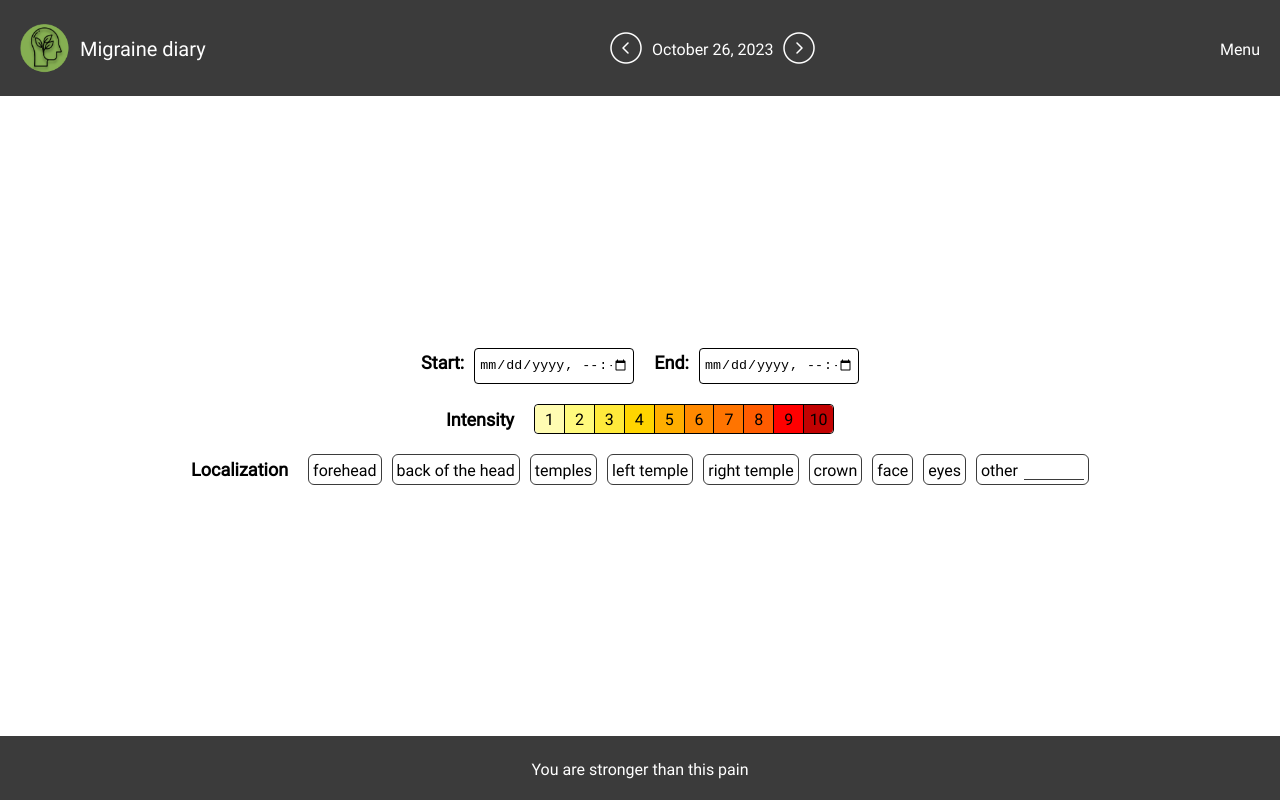
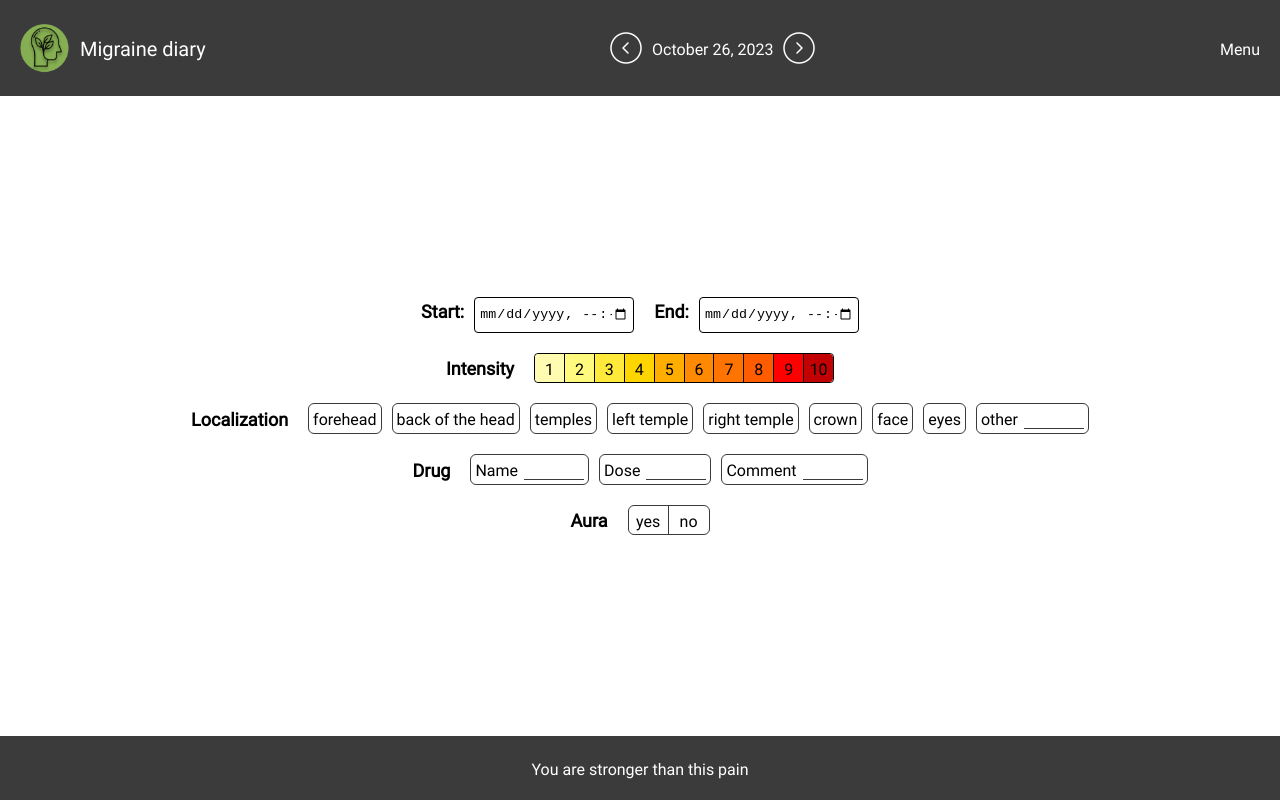
Before and after one commit to Raushaniam/migraine-diary, a React app: page / in a window 1280 px wide. Built offline with nearby package versions, Linux system fonts and the light colour scheme.

Commit message:
feat: add Aura Component with basic styles

```diff
--- /dev/null
+++ b/src/app/components/Main/Aura/Aura.scss
@@ -0,0 +1,34 @@
+@import "../../../constants/variables.scss";
+
+.Aura {
+  @include flexible();
+  gap: 20px;
+
+  .Title {
+    font-size: 18px;
+    font-weight: 600;
+  }
+
+  .AuraContainer {
+    @include flexible();
+    border: 1px solid $LightBlack;
+    border-radius: 6px;
+
+    .Yes {
+      border-right: 1px solid $LightBlack;
+    }
+
+    .Yes, .No {
+      padding: 4px;
+      width: 40px;
+      height: 28px;
+      display: flex;
+      align-items: center;
+      justify-content: center;
+
+      .Input {
+        display: none;
+      }
+    }
+  }
+}
--- /dev/null
+++ b/src/app/components/Main/Aura/Aura.tsx
@@ -0,0 +1,17 @@
+import React, {FC} from "react";
+import {IAura} from "./IAura";
+import "./Aura.scss";
+
+export const Aura:FC<IAura> = ({title, yes, no}) => {
+    return <div className="Aura">
+        <div className="Title">{title}</div>
+        <div className="AuraContainer">
+            <label className="Yes" htmlFor="inputYes">{yes}
+                <input className="Input" type="radio" id="inputYes"/>
+            </label>
+            <label className="No" htmlFor="inputNo">{no}
+                <input className="Input" type="radio" id="inputNo" checked/>
+            </label>
+        </div>
+    </div>
+}
--- /dev/null
+++ b/src/app/components/Main/Aura/IAura.ts
@@ -0,0 +1,5 @@
+export interface IAura {
+    title: string,
+    yes: string,
+    no: string,
+}
--- a/src/app/components/Main/Drug/Drug.scss
+++ b/src/app/components/Main/Drug/Drug.scss
@@ -0,0 +1,29 @@
+@import "../../../constants/variables.scss";
+
+.Drug {
+  @include flexible();
+  gap: 20px;
+
+  .Title {
+    font-size: 18px;
+    font-weight: 600;
+  }
+
+  .DrugContainer {
+    @include flexible();
+    gap: 10px;
+
+    .Name, .Dose, .Comment {
+      border: 1px solid $LightBlack;
+      border-radius: 6px;
+      padding: 4px;
+
+      .Input {
+        border: none;
+        border-bottom: 1px solid $LightBlack;
+        width: 60px;
+        margin-left: 6px;
+      }
+    }
+  }
+}
--- a/src/app/components/Main/Drug/Drug.tsx
+++ b/src/app/components/Main/Drug/Drug.tsx
@@ -0,0 +1,20 @@
+import React, {FC} from "react";
+import {IDrug} from "./IDrug";
+import "./Drug.scss";
+
+export const Drug: FC<IDrug> = ({title, dose, name, comment}) => {
+    return <div className="Drug">
+        <div className="Title">{title}</div>
+        <div className="DrugContainer">
+            <label className="Name" htmlFor="inputName">{name}
+                <input className="Input" id="inputName"/>
+            </label>
+            <label className="Dose" htmlFor="inputDose">{dose}
+                <input className="Input" id="inputDose"/>
+            </label>
+            <label className="Comment" htmlFor="drugComment">{comment}
+                <input className="Input" type="text" id="drugComment"/>
+            </label>
+        </div>
+    </div>
+}
--- a/src/app/components/Main/Drug/IDrug.ts
+++ b/src/app/components/Main/Drug/IDrug.ts
@@ -0,0 +1,6 @@
+export interface IDrug {
+    title: string,
+    name: string,
+    dose: string,
+    comment: string,
+}
--- a/src/app/components/Main/Main.tsx
+++ b/src/app/components/Main/Main.tsx
@@ -5,6 +5,8 @@ import {Time} from "./Time/Time";
 import {Dictionary} from "../../constants/Dictionary";
 import {Intensity} from "./Intensity/Intensity";
 import {Localization} from "./Localization/Localization";
+import {Drug} from "./Drug/Drug";
+import {Aura} from "./Aura/Aura";
 
 export const Main: FC<IMain> = () => {
     return <div className="Main">
@@ -22,5 +24,12 @@ export const Main: FC<IMain> = () => {
             rightTemple={Dictionary.RIGHT_TEMPLE}
             temples={Dictionary.TEMPLES}
         />
+        <Drug
+            title={Dictionary.DRUG}
+            name={Dictionary.Name}
+            dose={Dictionary.DOSE}
+            comment={Dictionary.COMMENT}
+        />
+        <Aura title={Dictionary.AURA} yes={Dictionary.YES} no={Dictionary.NO}/>
     </div>
 }
--- a/src/app/constants/Dictionary.ts
+++ b/src/app/constants/Dictionary.ts
@@ -6,6 +6,7 @@ export const Dictionary = {
     'INTENSITY': 'Intensity',
     'LOCALIZATION': 'Localization',
     'DRUG': 'Drug',
+    'Name': 'Name',
     'DOSE': 'Dose',
     'COMMENT': 'Comment',
     'SAVE': 'Save',
@@ -28,4 +29,7 @@ export const Dictionary = {
     'LEFT_TEMPLE': 'left temple',
     'RIGHT_TEMPLE': 'right temple',
     'OTHER': 'other',
+    'AURA': 'Aura',
+    'YES': 'yes',
+    'NO': 'no',
 }
```
